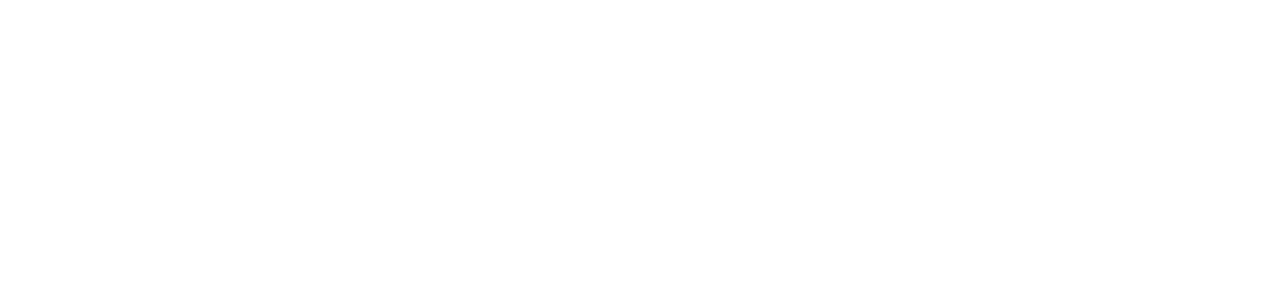
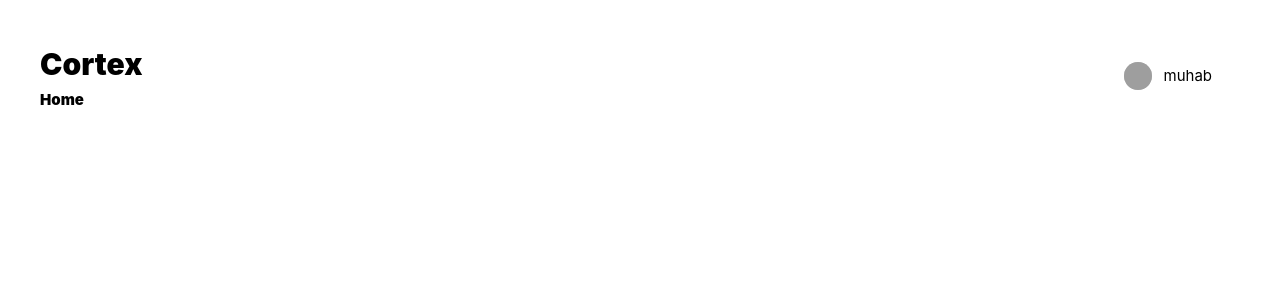
Before and after one commit to Muhab2001/cortex-frontend, a Vue app: page /home in a window 1280 px wide. Shown: the top 300 px of the page. Built offline with nearby package versions, Linux system fonts and the light colour scheme; grey boxes are pictures that could not be loaded.

Commit message:
light home screen setup

```diff
--- /dev/null
+++ b/src/components/utils/profileCard.vue
@@ -0,0 +1,24 @@
+<template>
+  <div class="t-flex t-flex-row t-p-4 t-items-center">
+    <span>
+      <NAvatar
+        class="t-flex t-items-center"
+        round
+        size="small"
+        :src="props.photoUrl"
+      />
+    </span>
+    <span class="t-mx-3 t-hidden md:t-flex">{{ props.username }}</span>
+  </div>
+</template>
+<script setup lang="ts">
+import { NAvatar, NCard } from "naive-ui";
+import type { User } from "typings/globals";
+
+const props = defineProps<{
+  username: string;
+  role: number;
+  photoUrl: string;
+}>();
+</script>
+<style></style>
--- a/src/stores/auth.ts
+++ b/src/stores/auth.ts
@@ -1,3 +1,4 @@
+import type { User } from "typings/globals";
 import { defineStore } from "pinia";
 import { reactive } from "vue";
 
@@ -5,5 +6,6 @@
   const userProfile = reactive<User>({
     username: "",
     photoUrl: "",
+    role: 0,
   });
 });
--- a/src/views/HomeView.vue
+++ b/src/views/HomeView.vue
@@ -1,9 +1,28 @@
-<script setup lang="ts"></script>
+<script setup lang="ts">
+import ProfileCard from "@/components/utils/profileCard.vue";
+</script>
 
 <template>
+  <div class="t-p-3 md:t-p-10">
+    <header class="t-flex t-items-center t-justify-between">
+      <!-- header title -->
+      <div>
+        <div>
+          <!-- the cortex logo -->
+          <h1 class="t-font-black">Cortex</h1>
+        </div>
+        <!-- TODO: replace with a breadcrump -->
+        <h4 class="t-font-black">Home</h4>
+      </div>
+      <ProfileCard
+        username="muhab"
+        :role="0"
+        photo-url="https://cdn.pixabay.com/photo/2022/04/20/06/28/flowers-7144466__340.jpg"
+      />
+    </header>
     <main>
       <!-- header, user info,  -->
-    <header></header>
+
       <!-- section cards -->
       <section></section>
       <!-- announcements and deadline -->
@@ -12,4 +31,5 @@
         <section></section>
       </aside>
     </main>
+  </div>
 </template>
--- a/src/views/LoginView.vue
+++ b/src/views/LoginView.vue
@@ -11,10 +11,13 @@
   type FormRules,
 } from "naive-ui";
 import { ref } from "vue";
+import { useRouter } from "vue-router";
 
 // UI framwork logic
 const formRef = ref<FormInst | null>(null);
 const messenger = useMessage();
+// router
+const router = useRouter();
 
 // interfaces
 interface LoggingModel {
@@ -50,6 +53,7 @@
     async (errors: Array<FormValidationError> | undefined) => {
       if (!errors) {
         try {
+          router.push("/home");
           console.log(
             await axios.post("/login", {
               username: model.value.username,
--- /dev/null
+++ b/typings/globals.ts
@@ -0,0 +1,9 @@
+export interface User {
+  username: string;
+  photoUrl: string;
+  role: Role;
+}
+export enum Role {
+  STUDENT = 0,
+  INSTRUCTOR = 1,
+}
```
Also changed, not shown: @types/globals.d.ts (deleted, +0 -8 lines). Lines whose indentation alone changed are shown as unchanged.
